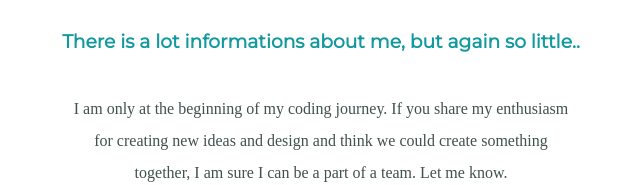
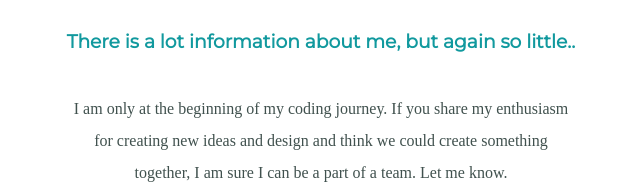
Before and after one commit to ivana-mil/my-first-design, a plain HTML site: page index.html in a window 1280 px wide. Shown: the part 3551-3736 px from the top of the page, 319-959 px from the left. Drawn offline with Linux system fonts and the light colour scheme.

Commit message:
Add files via upload

```diff
--- a/index.html
+++ b/index.html
@@ -60,7 +60,7 @@
     <hr>
     <div class="contact-me">
       <h2>Get In Touch</h2>
-      <h3>There is a lot informations about me, but again so little..</h3>
+      <h3>There is a lot information about me, but again so little..</h3>
       <p class="contact-message"> I am only at the beginning of my coding journey. If you share my enthusiasm for creating new ideas and design and think we could create something together, I am sure I can be a part of a team. Let me know.</p>
       <a class="btn" href="mailto:perlicaivana@gmail.com">CONTACT ME</a>
     </div>
```
